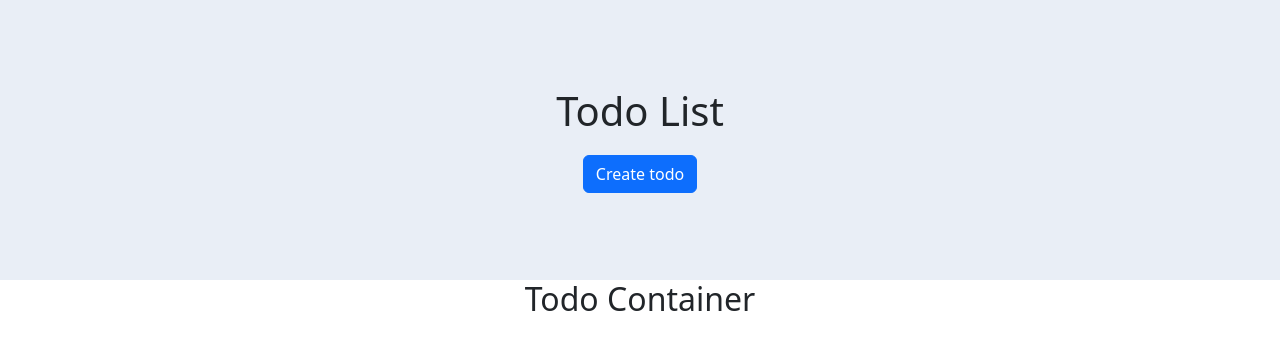
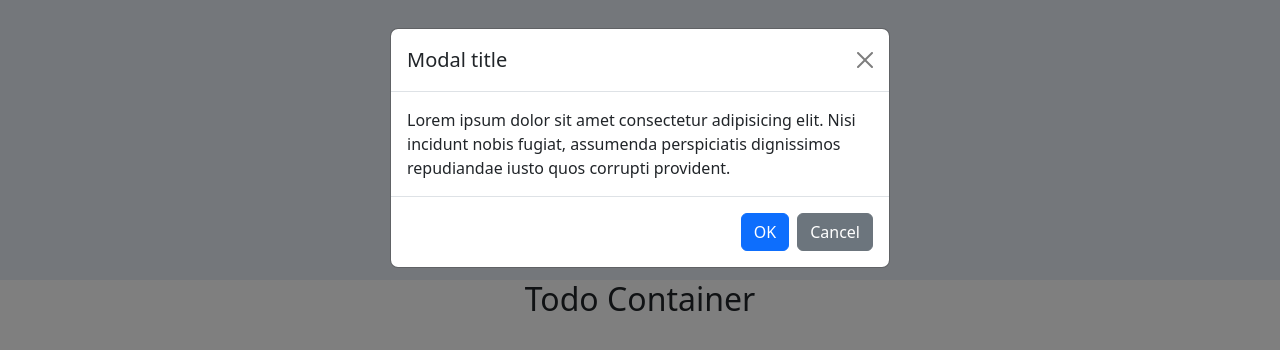
Before and after one commit to Azizbek98/ReactJS-Small-Apps, a React (Create React App) app in the folder todo-app/: page / in a window 1280 px wide. Both pictures are taken after a click on the button "Create todo". Shown: the top 350 px of the page. Built offline with nearby package versions, Linux system fonts and the light colour scheme.

Commit message:
feat: adding modal form for the project

```diff
--- a/todo-app/src/components/TodoList/TodoList.jsx
+++ b/todo-app/src/components/TodoList/TodoList.jsx
@@ -1,11 +1,34 @@
-import React from "react";
+import React, { useState } from "react";
+import { Button, Modal, ModalHeader, ModalBody, ModalFooter } from "reactstrap";
 import "./TodoList.scss";
 
 const TodoList = () => {
+  const [modal, setModal] = useState(false);
+
+  const toggle = () => setModal(!modal);
+
   return (
     <header className="header">
       <h1 className="main-title">Todo List</h1>
-      <button className="btn btn-primary">Create todo</button>
+      <button className="btn btn-primary" onClick={toggle}>
+        Create todo
+      </button>
+      <Modal isOpen={modal} toggle={toggle}>
+        <ModalHeader toggle={toggle}>Modal title</ModalHeader>
+        <ModalBody>
+          Lorem ipsum dolor sit amet consectetur adipisicing elit. Nisi incidunt
+          nobis fugiat, assumenda perspiciatis dignissimos repudiandae iusto
+          quos corrupti provident.
+        </ModalBody>
+        <ModalFooter>
+          <Button color="primary" onClick={toggle}>
+            OK
+          </Button>{" "}
+          <Button color="secondary" onClick={toggle}>
+            Cancel
+          </Button>
+        </ModalFooter>
+      </Modal>
     </header>
   );
 };
```
